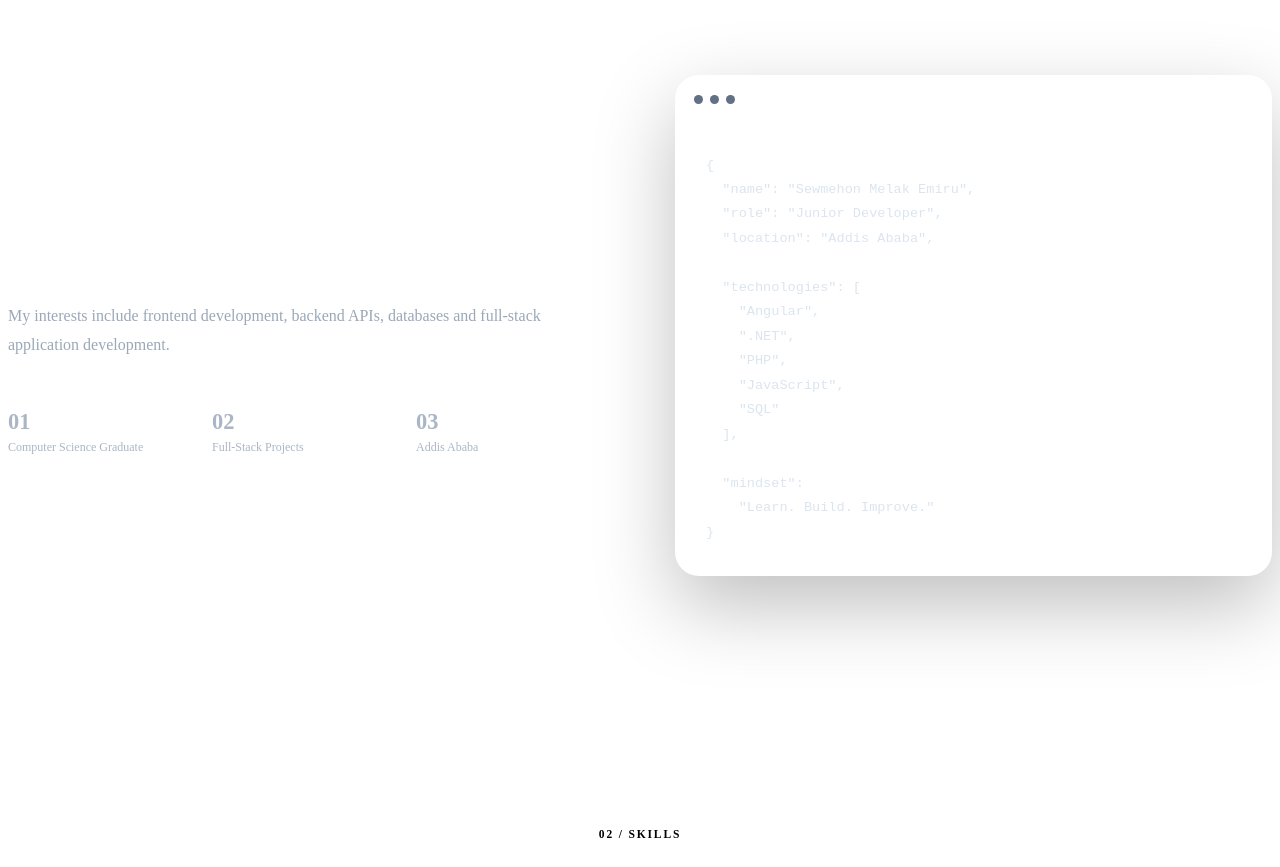
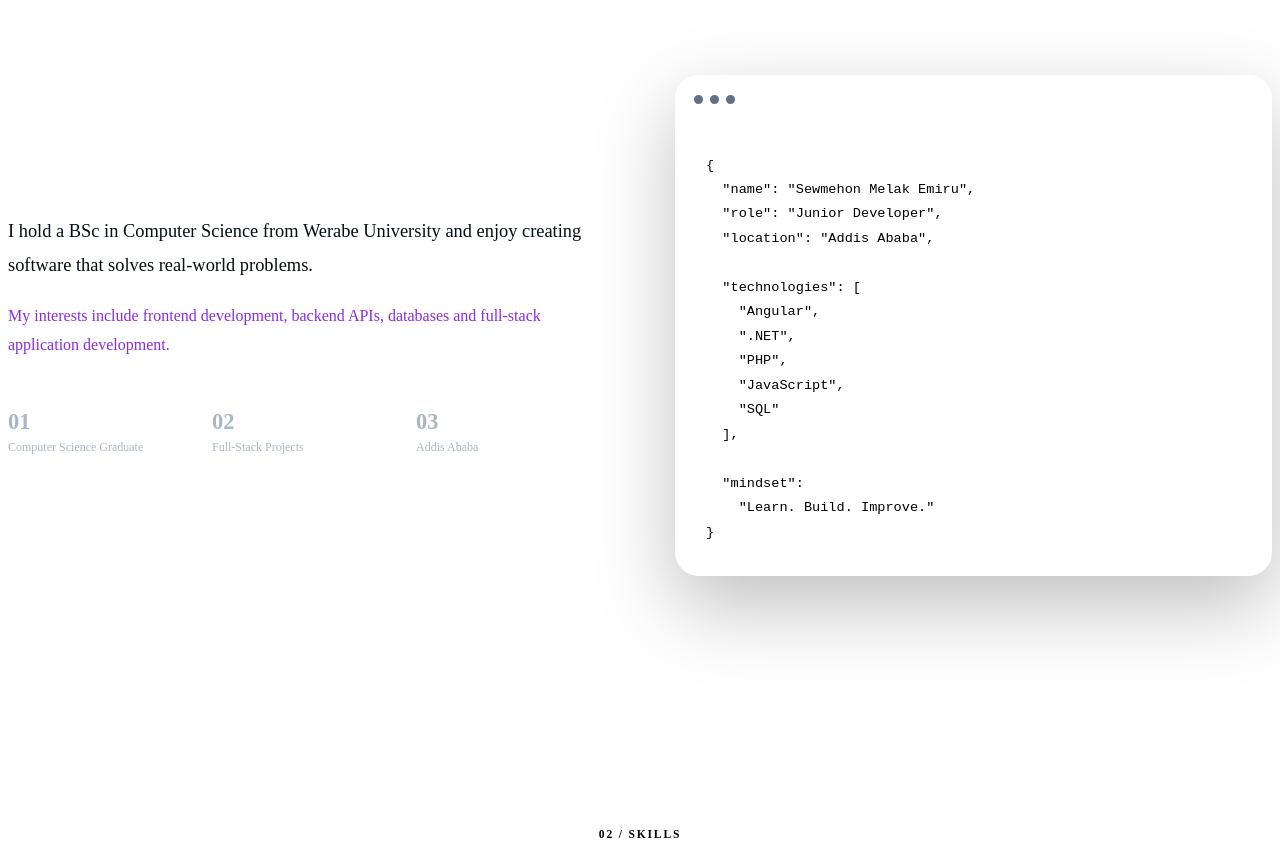
Before and after one commit to Sewmieman/sewmehon-portfolio, an Angular app: page / in a window 1280 px wide. Shown: the part 1080-1947 px from the top of the page. Built offline with nearby package versions, Linux system fonts and the light colour scheme.

Commit message:
Fix Angular portfolio Vercel deployment

```diff
--- a/src/app/app.css
+++ b/src/app/app.css
@@ -8,7 +8,7 @@
 
 :root {
   --background: #f5f7fb;
-  --dark: #07111f;
+  --dark: #0e071f;
   --dark2: #0d1b2c;
   --text: #101827;
   --muted: #687587;
@@ -398,12 +398,12 @@ nav button.active {
 
 .large-text {
   font-size: 1.15rem;
-
+  color:#050d17;
   line-height: 1.9;
 }
 
 .muted-text {
-  color: #9aa8b8;
+  color:blueviolet;
 
   line-height: 1.8;
 }
@@ -414,7 +414,7 @@ nav button.active {
   grid-template-columns: repeat(3, 1fr);
 
   gap: 15px;
-
+  color: blueviolet;
   margin-top: 35px;
 }
 
@@ -483,7 +483,7 @@ pre {
 
   overflow-x: auto;
 
-  color: #dbe5ef;
+  color: black;
 
   line-height: 1.8;
 
@@ -707,7 +707,7 @@ pre {
 }
 
 .date {
-  color: var(--purple);
+  color: black;
 
   font-size: .7rem;
 
--- a/src/app/app.ts
+++ b/src/app/app.ts
@@ -100,11 +100,11 @@ export class App {
   }
 
   downloadCV(): void {
-    window.open(
-      'cv/sewmehon-melak-emiru-cv.pdf',
-      '_blank'
-    );
-  }
+  const link = document.createElement('a');
+  link.href = '/cv/sewmehon-melak-emiru-cv.pdf';
+  link.download = 'Sewmehon-Melak-Emiru-CV.pdf';
+  link.click();
+}
 
   @HostListener('window:scroll')
   onScroll(): void {
```
